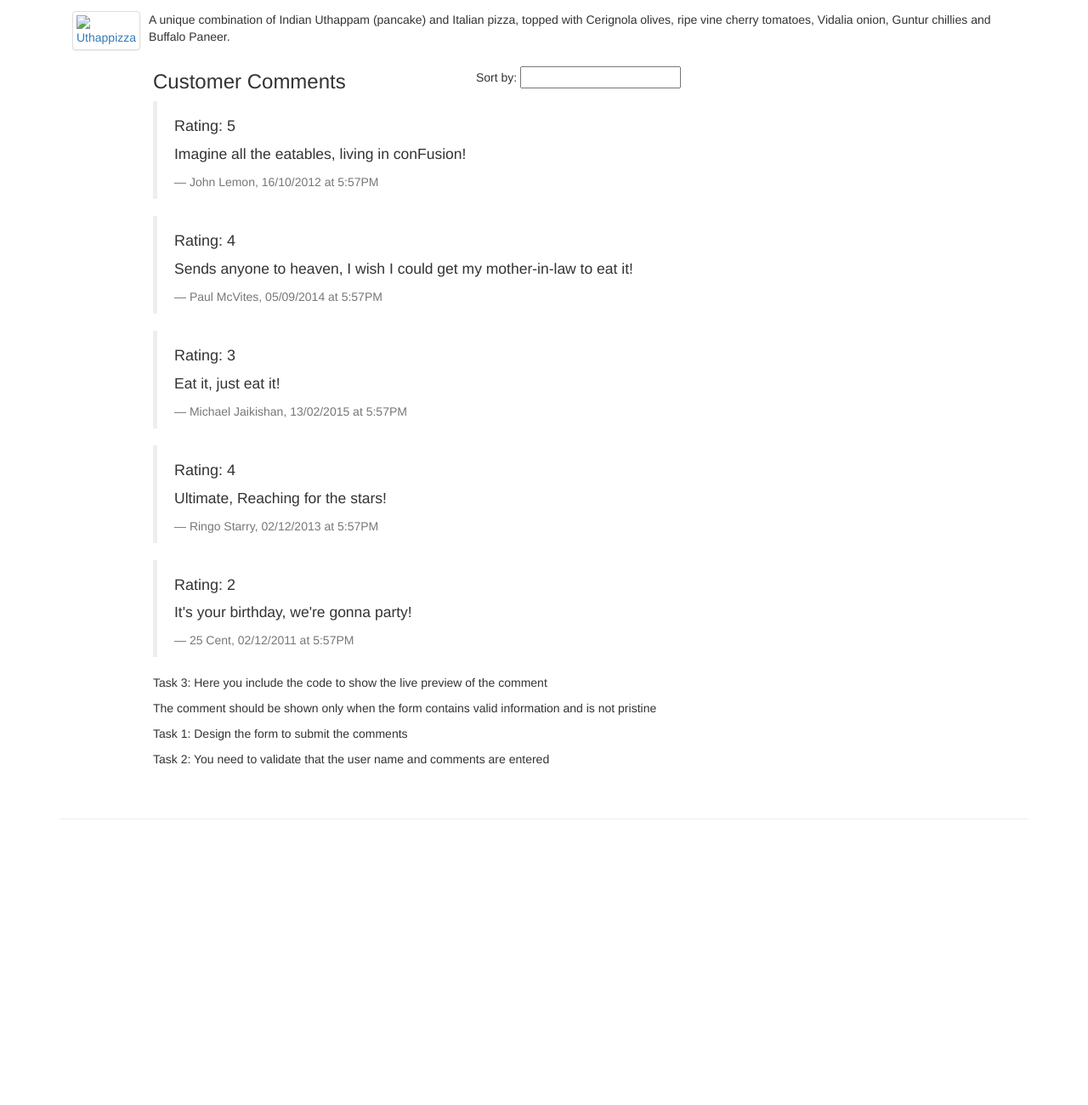
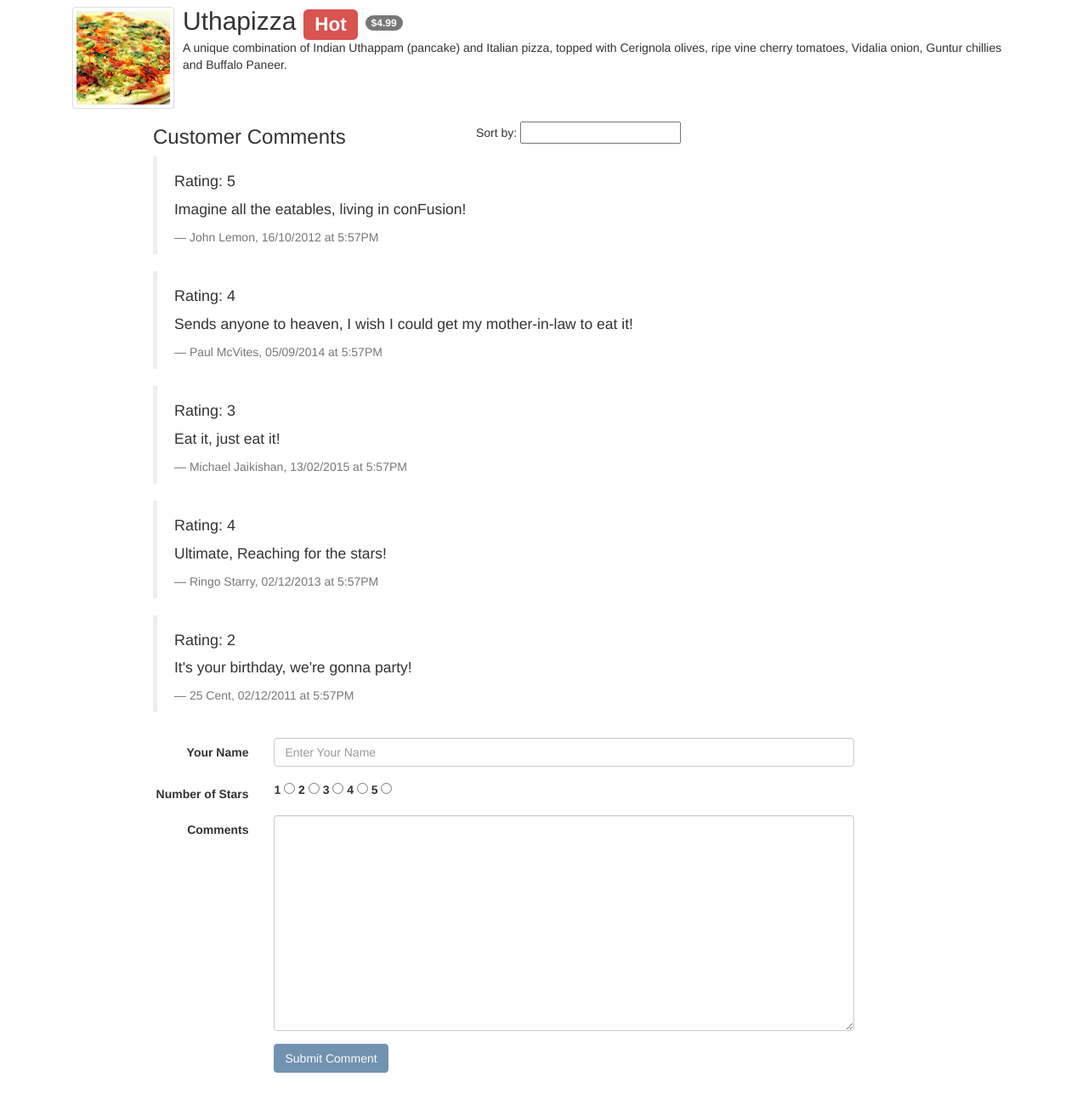
Before and after one commit to dsabalete/coursera-angular, a website: page app/dishdetail.html in a window 1280 px wide. Shown: the part 92-1392 px from the top of the page at 85% size. Before the commit the page ends 1056 px from the top, so only its background shows below. Drawn offline with nearby package versions, Linux system fonts and the light colour scheme.

Commit message:
Assignment 2 - Angular

```diff
--- a/app/dishdetail.html
+++ b/app/dishdetail.html
@@ -28,20 +28,20 @@
 <body>
 
     <div class="container">
-        <div class="row row-content" ng-controller="DishDetailController as dishCtrl">
+        <div class="row row-content" ng-controller="DishDetailController">
             <div class="col-xs-12">
 
                 <div class="media">
                     <div class="media-left media-middle">
                         <a href="#">
                         <img class="media-object img-thumbnail"
-                         ng-src={{dishCtrl.dish.image}} alt="Uthappizza">
+                         ng-src={{dish.image}} alt="Uthappizza">
                         </a>
                     </div>
                     <div class="media-body">
-                        <h2 class="media-heading">{{dishCtrl.dish.name}}
-                            <span class="label label-danger label-xs">{{dishCtrl.dish.label}}</span>
-                            <span class="badge">{{dishCtrl.dish.price | currency}}</span></h2>
+                        <h2 class="media-heading">{{dish.name}}
+                            <span class="label label-danger label-xs">{{dish.label}}</span>
+                            <span class="badge">{{dish.price | currency}}</span></h2>
                         <p>{{dish.description}}</p>
                     </div>
                 </div>
@@ -72,16 +72,48 @@
             </div>
 
             <div class="col-xs-9 col-xs-offset-1" ng-controller="DishCommentController">
-                    <ul class="list-unstyled">
-						<p>Task 3: Here you include the code to show the live preview of the comment</p>
-						<p>The comment should be shown only when the form contains valid
-						information and is not pristine</p>
-                    </ul>
-                <form class="form-horizontal" name="commentForm"
-                		ng-submit="submitComment()" novalidate>
-					<p>Task 1: Design the form to submit the comments</p>
-					<p>Task 2: You need to validate that the user name and comments are entered</p>
+
+                <ul class="list-unstyled">
+					<p ng-show="!commentForm.$invalid && !commentForm.comment.$pristine">{{comment.comment}}</p>
+                </ul>
+
+                <form class="form-horizontal" name="commentForm" ng-submit="submitComment()" novalidate>
+                    <div class="form-group" ng-class="{ 'has-error' : commentForm.author.$error.required && !commentForm.author.$pristine }">
+                        <label for="author" class="col-sm-2 control-label">Your Name</label>
+                        <div class="col-sm-10">
+                            <input type="text" class="form-control" id="author" name="author" placeholder="Enter Your Name"
+                            ng-model="comment.author" required>
+                            <span ng-show="commentForm.author.$error.required && !commentForm.author.$pristine" class="help-block">Your name is required.</span>
+                        </div>
+                    </div>
+
+                    <div class="form-group" ng-class="{ 'has-error' : commentForm.rating.$error.required && !commentForm.rating.$pristine }">
+                        <label for="rating" class="col-sm-2 control-label">Number of Stars</label>
+                        <div class="col-sm-10">
+                            <label>1 <input type="radio" ng-model="comment.rating" value="1"></label>
+                            <label>2 <input type="radio" ng-model="comment.rating" value="2"></label>
+                            <label>3 <input type="radio" ng-model="comment.rating" value="3"></label>
+                            <label>4 <input type="radio" ng-model="comment.rating" value="4"></label>
+                            <label>5 <input type="radio" ng-model="comment.rating" value="5"></label>
+                        </div>
+                    </div>
+
+                    <div class="form-group" ng-class="{ 'has-error' : commentForm.comment.$error.required && !commentForm.comment.$pristine }">
+                        <label for="comment" class="col-sm-2 control-label">Comments</label>
+                        <div class="col-sm-10">
+                            <textarea class="form-control" rows="12" id="comment" name="comment" ng-model="comment.comment" required></textarea>
+                            <span ng-show="commentForm.comment.$error.required && !commentForm.comment.$pristine" class="help-block">Your comment is required.</span>
+                        </div>
+                    </div>
+
+                    <div class="form-group">
+                        <div class="col-sm-offset-2 col-sm-10">
+                            <button type="submit" class="btn btn-primary" ng-disabled="commentForm.$invalid">Submit Comment</button>
+                        </div>
+                    </div>
+
                 </form>
+
             </div>
         </div>
 
--- a/app/scripts/app.js
+++ b/app/scripts/app.js
@@ -85,7 +85,7 @@ angular.module("confusionApp",[])
 
     }])
 
-    .controller('FeedbackController', ['$scope', function ($scope) {
+    .controller('FeedbackController', ['$scope', function($scope) {
 
         $scope.sendFeedback = function() {
 
@@ -96,7 +96,7 @@ angular.module("confusionApp",[])
                 console.log('incorrect');
             } else {
                 $scope.invalidChannelSelection = false;
-                $scope.feedback = {mychannel:"", firstName:"", lastName:"", agree:false, email:"" };
+                $scope.feedback = { mychannel:"", firstName:"", lastName:"", agree:false, email:"" };
                 $scope.feedback.mychannel = "";
                 $scope.feedbackForm.$setPristine();
                 console.log($scope.feedback);
@@ -106,7 +106,7 @@ angular.module("confusionApp",[])
 
     .controller('DishDetailController', ['$scope', function($scope) {
 
-        var dish={
+        var dish = {
             name:'Uthapizza',
             image: 'images/uthapizza.png',
             category: 'mains',
@@ -154,6 +154,7 @@ angular.module("confusionApp",[])
     .controller('DishCommentController', ['$scope', function($scope) {
 
         //Step 1: Create a JavaScript object to hold the comment from the form
+        $scope.comment = {rating:5, comment:"", author: "", date:new Date().toISOString() };
 
         $scope.submitComment = function () {
 
@@ -161,15 +162,17 @@ angular.module("confusionApp",[])
 
             //Step 2: This is how you record the date
             //"The date property of your JavaScript object holding the comment" = new Date().toISOString();
+            $scope.comment.date = new Date().toISOString();
 
             // Step 3: Push your comment into the dish's comment array
-            $scope.dish.comments.push("Your JavaScript Object holding the comment");
+            $scope.dish.comments.push($scope.comment);
 
             //Step 4: reset your form to pristine
+             $scope.commentForm.$setPristine();
 
             //Step 5: reset your JavaScript object that holds your comment
+            $scope.comment = {rating:5, comment:"", author: "", date:new Date().toISOString() };
         };
 
     }])
-
 ;
```
Also changed, not shown: app/favicon.ico (added).
